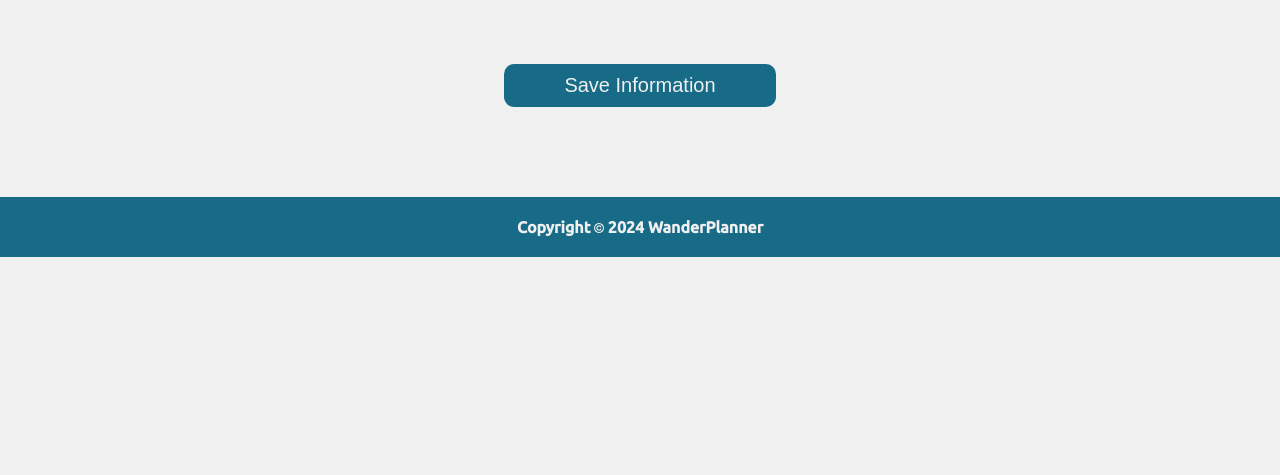
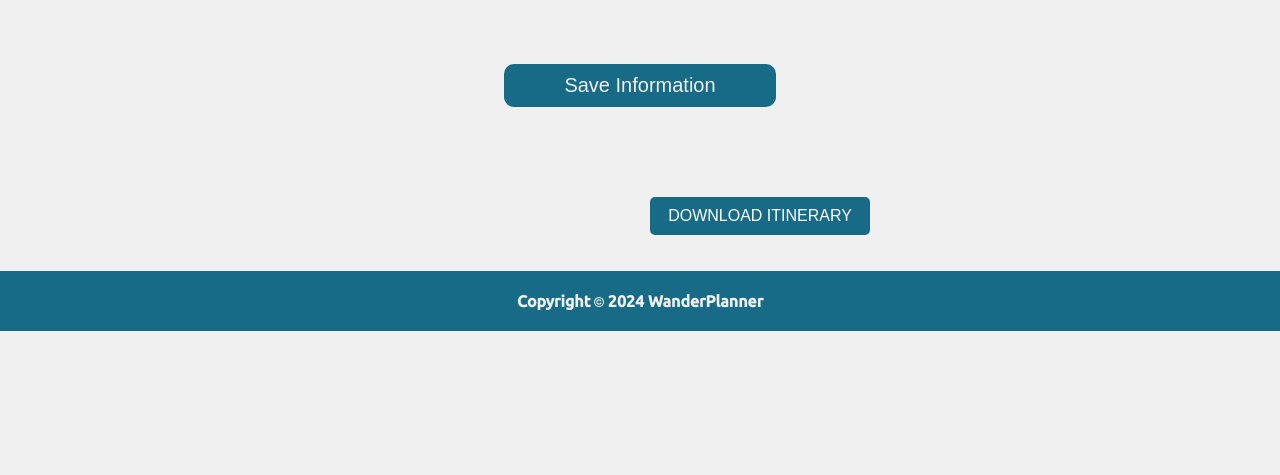
Before and after one commit to rubberart7/WanderPlanner, a Flask app: page /itinerary in a window 1280 px wide. Shown: the part 156-631 px from the top of the page. Run offline with Flask 3, Linux system fonts and the light colour scheme; some libraries are stand-ins or nearby versions.

Commit message:
Allen's download itinerary feature

```diff
--- a/static/css/main.css
+++ b/static/css/main.css
@@ -836,3 +836,21 @@ cursor: pointer;
     width: 10px;
     height: auto;
 }
+
+.downloadButton {
+    background-color: #176B87;
+    color: white;
+    width: 220px;
+    padding: 10px;
+    font-size: 16px;
+    border: none;
+    border-radius: 5px;
+    cursor: pointer;
+    text-transform: uppercase;
+    outline: none;
+    transition: background-color 0.3s;
+}
+
+.downloadButton:hover {
+    background-color: #B4D4FF;
+}
--- a/templates/itinerary.html
+++ b/templates/itinerary.html
@@ -1,9 +1,9 @@
 {% extends 'base.html' %}
 
 <!--If you want to add something to head, just add it in between the block-->
-{% block head %} {% endblock %}
-
-{% block body %}
+{% block head %}
+<script src="https://cdnjs.cloudflare.com/ajax/libs/jspdf/2.3.1/jspdf.umd.min.js"></script>
+{% endblock %} {% block body %}
 
 <h1 class="title">Travel Itinerary</h1>
 <!--Add form validations that when this button is pressed. Add the previous data in app.py into whatever I wanbt-->
@@ -39,4 +39,49 @@
   {% endfor %}
 </div>
 
+<button
+  class="downloadButton"
+  onclick="downloadPDF()"
+  style="margin-left: 650px"
+>
+  Download Itinerary</button
+><br /><br />
+
+<script>
+  function downloadPDF() {
+    const { jsPDF } = window.jspdf;
+    const doc = new jsPDF();
+
+    let y = 10;
+    doc.setFontSize(16);
+    doc.setFont("helvetica", "bold");
+    doc.text("Travel Itinerary", 10, y);
+    y += 10;
+
+    const days = document.querySelectorAll(".day");
+    days.forEach((day) => {
+      const entries = day.querySelectorAll("h2, h3, p");
+      entries.forEach((entry) => {
+        if (y > 280) {
+          doc.addPage();
+          y = 10;
+          doc.setFont("helvetica", "normal");
+        }
+        if (entry.tagName === "H2" || entry.tagName === "H3") {
+          doc.setFontSize(12);
+          doc.setFont("helvetica", "bold");
+        } else {
+          doc.setFontSize(10);
+          doc.setFont("helvetica", "normal");
+        }
+        doc.text(entry.textContent, 10, y);
+        y += 10;
+      });
+      y += 5;
+    });
+
+    doc.save("itinerary.pdf");
+  }
+</script>
+
 {% endblock %}
```
